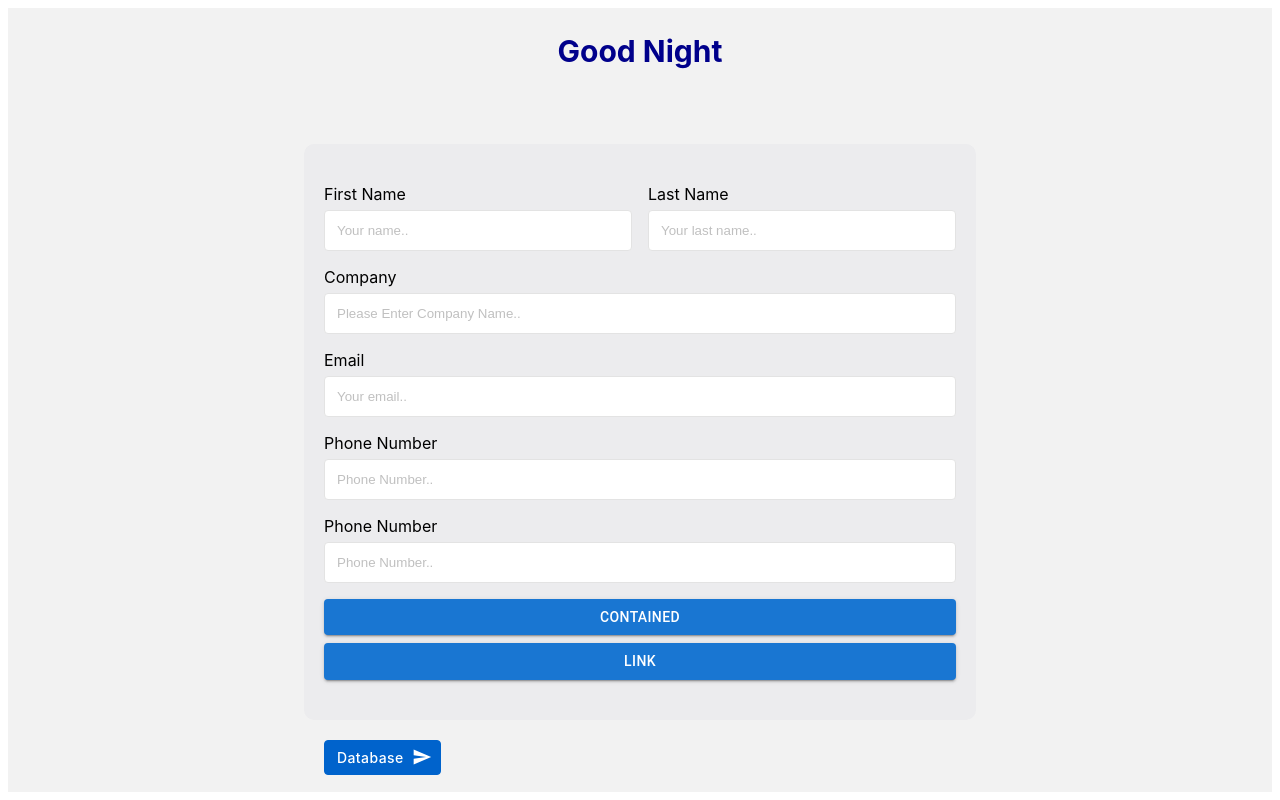
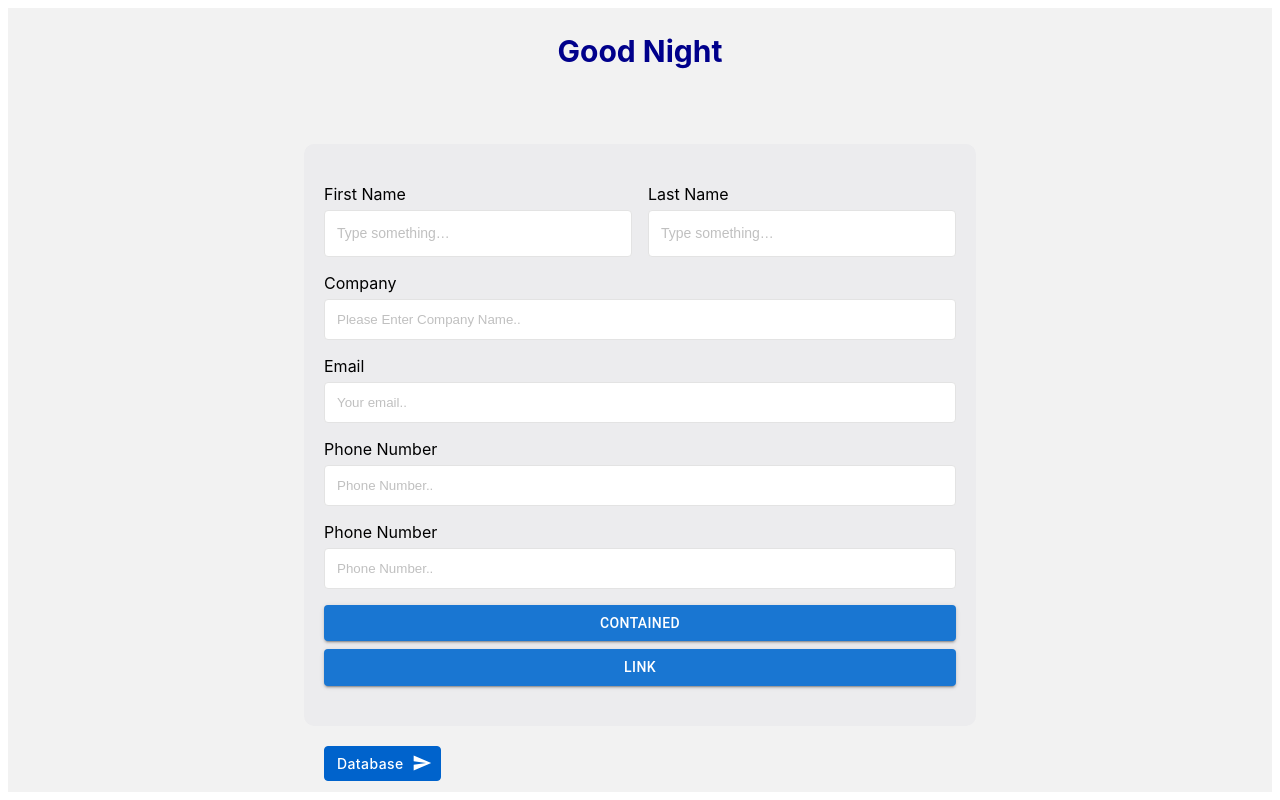
Before and after one commit to AlexKarry/collect-business-cards, a React (Create React App) app: page / in a window 1280 px wide. Built offline with nearby package versions, Linux system fonts and the light colour scheme; the HTML template or start-up script is replaced by a standard one.

Commit message:
push files

```diff
--- a/package.json
+++ b/package.json
@@ -8,6 +8,7 @@
     "@mui/icons-material": "^5.14.18",
     "@mui/material": "^5.14.18",
     "@mui/styled-engine-sc": "^6.0.0-alpha.6",
+    "@mui/system": "^5.14.18",
     "@testing-library/jest-dom": "^5.17.0",
     "@testing-library/react": "^13.4.0",
     "@testing-library/user-event": "^13.5.0",
--- a/src/components/FormInputs.jsx
+++ b/src/components/FormInputs.jsx
@@ -1,8 +1,8 @@
 import React from "react";
+import { Input } from "./Styles"; // Adjust the path if needed
 import { ButtonContainer } from "./Styles";
 import Grid from "@mui/material/Grid";
 import Box from "@mui/material/Box";
-// import { Item } from "./ButtonStyles";
 
 function FormInputs() {
   return (
@@ -13,23 +13,13 @@ function FormInputs() {
             <label className="fnameLabel" htmlFor="fname">
               First Name
             </label>
-            <input
-              type="text"
-              className="fname"
-              name="fname"
-              placeholder="Your name.."
-            />
+            <Input aria-label="Demo input" placeholder="Type something…" />
           </Grid>
           <Grid item xs={8}>
             <label className="lnameLabel" htmlFor="lname">
               Last Name
             </label>
-            <input
-              type="text"
-              className="lname"
-              name="lname"
-              placeholder="Your last name.."
-            />
+            <Input aria-label="Demo input" placeholder="Type something…" />
           </Grid>
         </Grid>
       </Box>
--- a/src/components/Styles.jsx
+++ b/src/components/Styles.jsx
@@ -1,8 +1,7 @@
-// import styled from "styled-components";
+import React from "react";
 import { styled } from "@mui/material/styles";
 import Button from "@mui/material/Button";
-// import Paper from "@mui/material/Paper";
-
+import { Input as BaseInput } from "@mui/base/Input";
 
 export const BootstrapButton = styled(Button)({
   boxShadow: "none",
@@ -56,10 +55,65 @@ export const ButtonContainer = styled("div")({
   gap: "8px",
 });
 
-// export const Item = styled(Paper)(({ theme }) => ({
-//   backgroundColor: theme.palette.mode === 'dark' ? '#1A2027' : '#fff',
-//   ...theme.typography.body2,
-//   padding: theme.spacing(1),
-//   textAlign: 'center',
-//   color: theme.palette.text.secondary,
-// }));
+const blue = {
+  100: "#DAECFF",
+  200: "#80BFFF",
+  400: "#3399FF",
+  500: "#007FFF",
+  600: "#0072E5",
+};
+
+const grey = {
+  50: "#F3F6F9",
+  100: "#E5EAF2",
+  200: "#DAE2ED",
+  300: "#C7D0DD",
+  400: "#B0B8C4",
+  500: "#9DA8B7",
+  600: "#6B7A90",
+  700: "#434D5B",
+  800: "#303740",
+  900: "#1C2025",
+};
+
+// input start
+
+const InputElement = styled("input")(
+  ({ theme }) => `
+  width: 320px;
+  font-family: IBM Plex Sans, sans-serif;
+  font-size: 0.875rem;
+  font-weight: 400;
+  line-height: 1.5;
+  padding: 8px 12px;
+  border-radius: 8px;
+  color: ${theme.palette.mode === "dark" ? grey[300] : grey[900]};
+  background: ${theme.palette.mode === "dark" ? grey[900] : "#fff"};
+  border: 1px solid ${theme.palette.mode === "dark" ? grey[700] : grey[200]};
+  // box-shadow: 0px 2px 2px ${theme.palette.mode === "dark" ? grey[900] : grey[50]};
+
+  &:hover {
+    border-color: ${blue[400]};
+  }
+
+  &:focus {
+    border-color: ${blue[400]};
+    box-shadow: 0 0 0 3px ${
+      theme.palette.mode === "dark" ? blue[600] : blue[200]
+    };
+  }
+
+  // firefox
+  &:focus-visible {
+    outline: 0;
+  }
+`
+);
+
+const Input = React.forwardRef(function CustomInput(props, ref) {
+  return <BaseInput slots={{ input: InputElement }} {...props} ref={ref} />;
+});
+
+export { Input, InputElement, blue, grey };
+
+// input end
```
Also changed, not shown: 1 other file (tests, documents, lock files or other folders).
